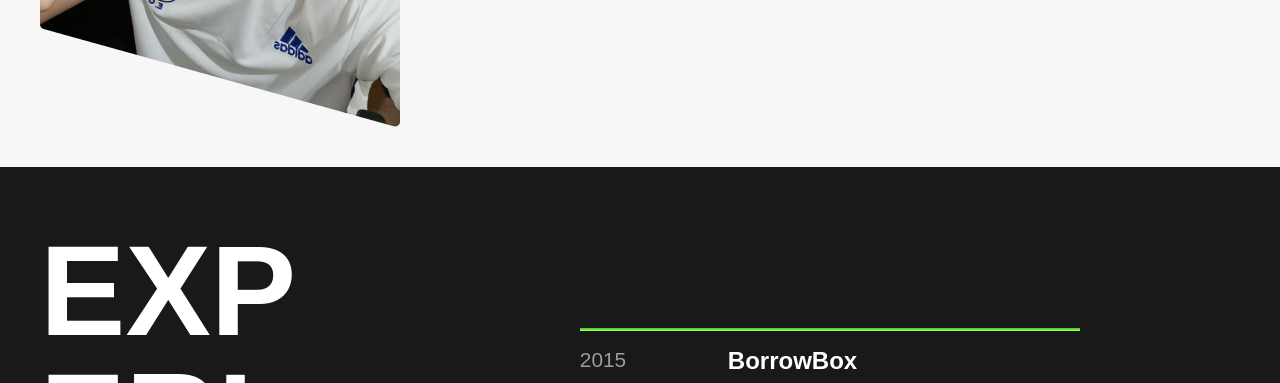
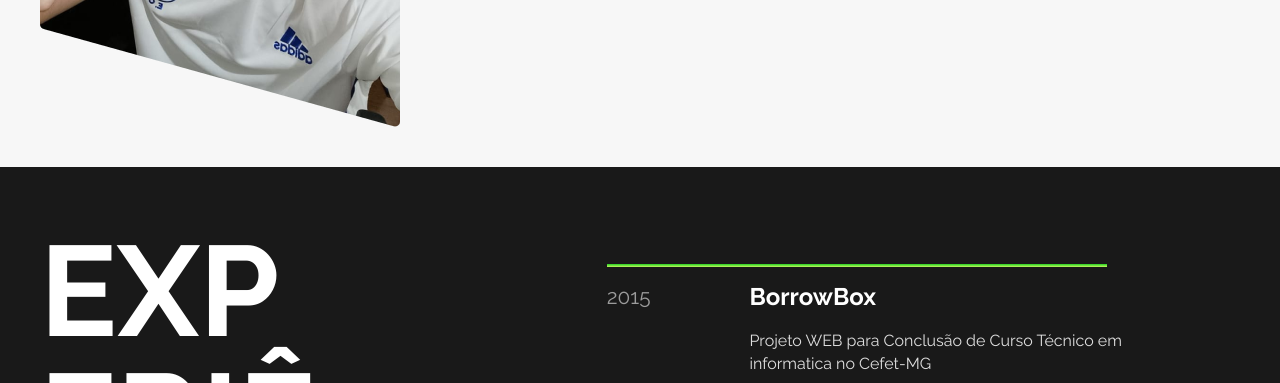
Before and after one commit to igorlemosaraujo/igorlemosaraujo.github.io, a plain HTML site: page index.html in a window 1280 px wide. Shown: the part 569-952 px from the top of the page. Drawn offline with Linux system fonts and the light colour scheme.

Commit message:
google fonts

```diff
--- a/index.html
+++ b/index.html
@@ -8,6 +8,10 @@
   <meta name="description" content="DesenvolvedorFront-End & UX/UI Designer.
   Localizado em Minas Gerais">
   <link rel="stylesheet" href="./css/style.min.css">
+
+  <link rel="preconnect" href="https://fonts.googleapis.com">
+  <link rel="preconnect" href="https://fonts.gstatic.com" crossorigin>
+  <link href="https://fonts.googleapis.com/css2?family=Raleway:wght@400;500;700&display=swap" rel="stylesheet">
 </head>
 
 <body>
```
